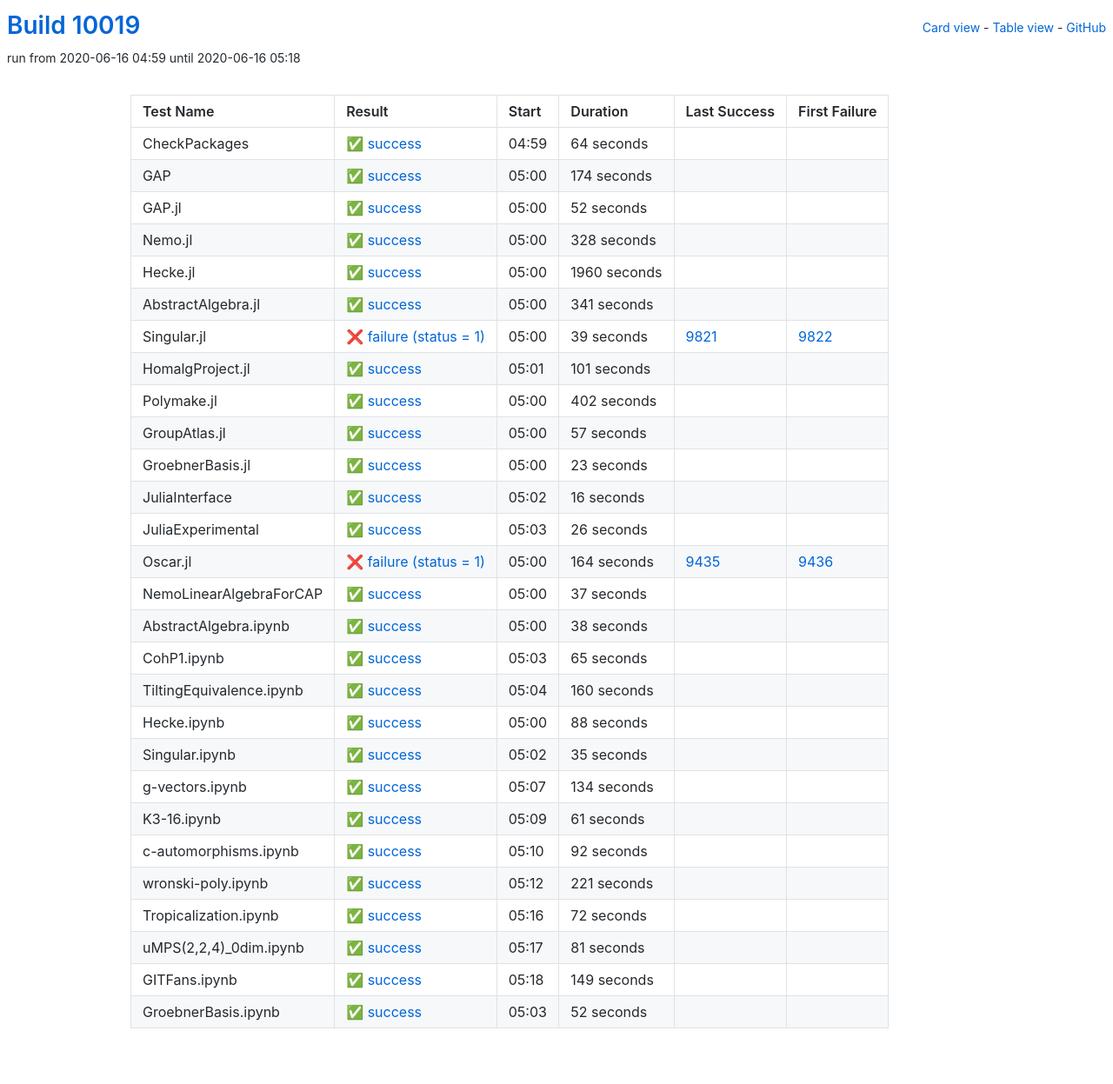
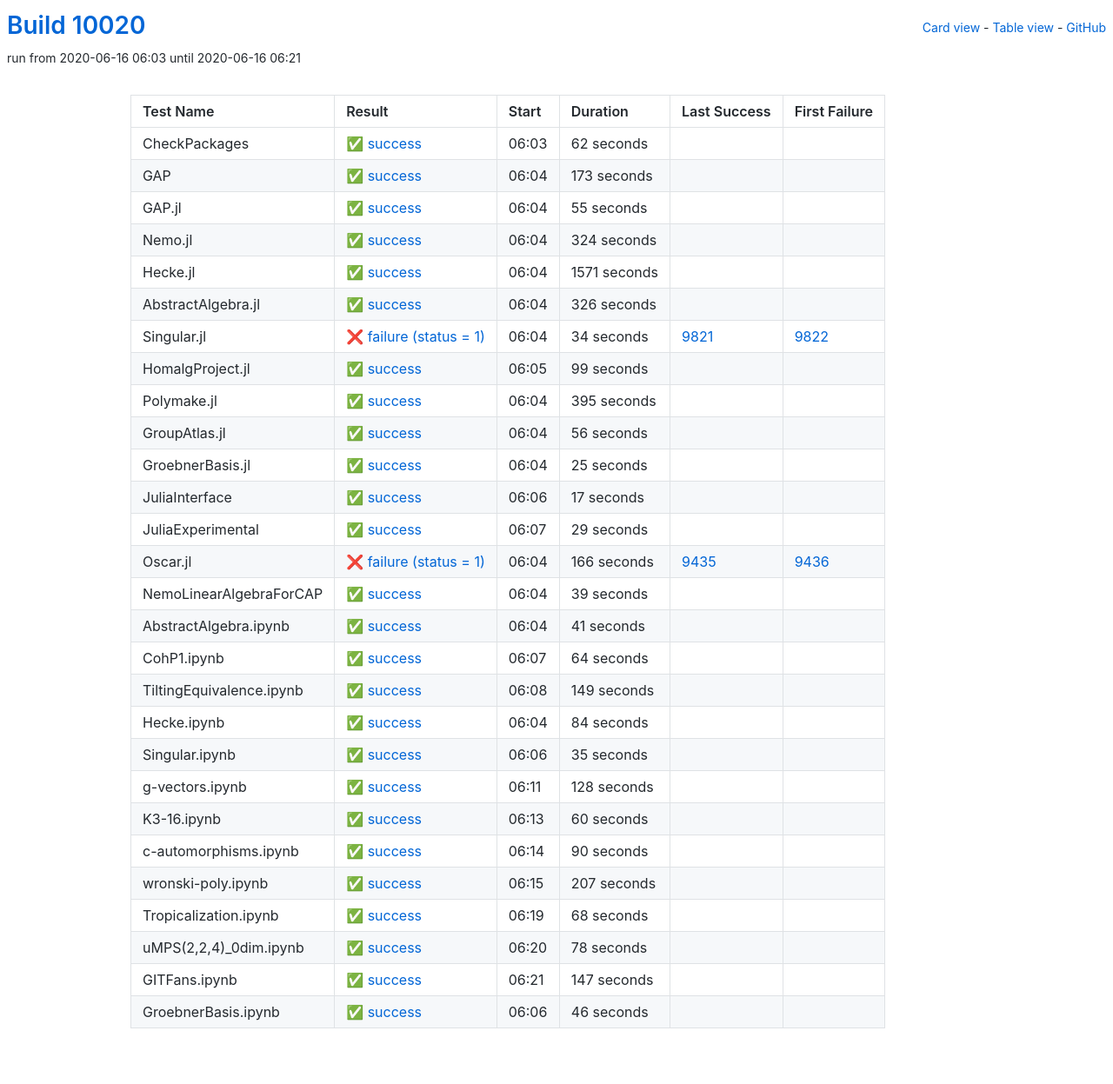
Before and after one commit to oscar-system/oscar-ci-status, a Jekyll site: the page built from table.html, in a window 1280 px wide. Shown: the whole page at 87% size. Built offline with Jekyll 4.4.1, drawn with Linux system fonts in a browser that asks for light colours.

Commit message:
Build #10020

```diff
--- a/_data/ci.yml
+++ b/_data/ci.yml
@@ -1,6 +1,6 @@
 ---
-build: 10019
-build_url: https://oscarci.mathematik.uni-kl.de/job/oscar/10019/
+build: 10020
+build_url: https://oscarci.mathematik.uni-kl.de/job/oscar/10020/
 job: oscar
 organization: oscar-system
 repo: oscar-ci-status
@@ -8,8 +8,200 @@
 tests:
 - name: CheckPackages
   id: checkpackages
-  log: https://oscarci.mathematik.uni-kl.de/job/oscar/10019/artifact/logs/build-10019/CheckPackages.log
-  start: 2020-06-16 04:59
+  log: https://oscarci.mathematik.uni-kl.de/job/oscar/10020/artifact/logs/build-10020/CheckPackages.log
+  start: 2020-06-16 06:03
+  success: true
+  exitcode: 0
+  status: success
+  duration: 62
+  last_success: false
+  last_success_url:
+  first_failure: false
+  first_failure_url:
+- name: GAP
+  id: gap
+  log: https://oscarci.mathematik.uni-kl.de/job/oscar/10020/artifact/logs/build-10020/GAP.log
+  start: 2020-06-16 06:04
+  success: true
+  exitcode: 0
+  status: success
+  duration: 173
+  last_success: false
+  last_success_url:
+  first_failure: false
+  first_failure_url:
+- name: GAP.jl
+  id: gap-jl
+  log: https://oscarci.mathematik.uni-kl.de/job/oscar/10020/artifact/logs/build-10020/GAP.jl.log
+  start: 2020-06-16 06:04
+  success: true
+  exitcode: 0
+  status: success
+  duration: 55
+  last_success: false
+  last_success_url:
+  first_failure: false
+  first_failure_url:
+- name: Nemo.jl
+  id: nemo-jl
+  log: https://oscarci.mathematik.uni-kl.de/job/oscar/10020/artifact/logs/build-10020/Nemo.jl.log
+  start: 2020-06-16 06:04
+  success: true
+  exitcode: 0
+  status: success
+  duration: 324
+  last_success: false
+  last_success_url:
+  first_failure: false
+  first_failure_url:
+- name: Hecke.jl
+  id: hecke-jl
+  log: https://oscarci.mathematik.uni-kl.de/job/oscar/10020/artifact/logs/build-10020/Hecke.jl.log
+  start: 2020-06-16 06:04
+  success: true
+  exitcode: 0
+  status: success
+  duration: 1571
+  last_success: false
+  last_success_url:
+  first_failure: false
+  first_failure_url:
+- name: AbstractAlgebra.jl
+  id: abstractalgebra-jl
+  log: https://oscarci.mathematik.uni-kl.de/job/oscar/10020/artifact/logs/build-10020/AbstractAlgebra.jl.log
+  start: 2020-06-16 06:04
+  success: true
+  exitcode: 0
+  status: success
+  duration: 326
+  last_success: false
+  last_success_url:
+  first_failure: false
+  first_failure_url:
+- name: Singular.jl
+  id: singular-jl
+  log: https://oscarci.mathematik.uni-kl.de/job/oscar/10020/artifact/logs/build-10020/Singular.jl.log
+  start: 2020-06-16 06:04
+  success: false
+  exitcode: 1
+  status: failure
+  duration: 34
+  last_success: 9821
+  last_success_url: https://oscarci.mathematik.uni-kl.de/job/oscar/9821/
+  first_failure: 9822
+  first_failure_url: https://oscarci.mathematik.uni-kl.de/job/oscar/9822/
+- name: HomalgProject.jl
+  id: homalgproject-jl
+  log: https://oscarci.mathematik.uni-kl.de/job/oscar/10020/artifact/logs/build-10020/HomalgProject.jl.log
+  start: 2020-06-16 06:05
+  success: true
+  exitcode: 0
+  status: success
+  duration: 99
+  last_success: false
+  last_success_url:
+  first_failure: false
+  first_failure_url:
+- name: Polymake.jl
+  id: polymake-jl
+  log: https://oscarci.mathematik.uni-kl.de/job/oscar/10020/artifact/logs/build-10020/Polymake.jl.log
+  start: 2020-06-16 06:04
+  success: true
+  exitcode: 0
+  status: success
+  duration: 395
+  last_success: false
+  last_success_url:
+  first_failure: false
+  first_failure_url:
+- name: GroupAtlas.jl
+  id: groupatlas-jl
+  log: https://oscarci.mathematik.uni-kl.de/job/oscar/10020/artifact/logs/build-10020/GroupAtlas.jl.log
+  start: 2020-06-16 06:04
+  success: true
+  exitcode: 0
+  status: success
+  duration: 56
+  last_success: false
+  last_success_url:
+  first_failure: false
+  first_failure_url:
+- name: GroebnerBasis.jl
+  id: groebnerbasis-jl
+  log: https://oscarci.mathematik.uni-kl.de/job/oscar/10020/artifact/logs/build-10020/GroebnerBasis.jl.log
+  start: 2020-06-16 06:04
+  success: true
+  exitcode: 0
+  status: success
+  duration: 25
+  last_success: false
+  last_success_url:
+  first_failure: false
+  first_failure_url:
+- name: JuliaInterface
+  id: juliainterface
+  log: https://oscarci.mathematik.uni-kl.de/job/oscar/10020/artifact/logs/build-10020/JuliaInterface.log
+  start: 2020-06-16 06:06
+  success: true
+  exitcode: 0
+  status: success
+  duration: 17
+  last_success: false
+  last_success_url:
+  first_failure: false
+  first_failure_url:
+- name: JuliaExperimental
+  id: juliaexperimental
+  log: https://oscarci.mathematik.uni-kl.de/job/oscar/10020/artifact/logs/build-10020/JuliaExperimental.log
+  start: 2020-06-16 06:07
+  success: true
+  exitcode: 0
+  status: success
+  duration: 29
+  last_success: false
+  last_success_url:
+  first_failure: false
+  first_failure_url:
+- name: Oscar.jl
+  id: oscar-jl
+  log: https://oscarci.mathematik.uni-kl.de/job/oscar/10020/artifact/logs/build-10020/Oscar.jl.log
+  start: 2020-06-16 06:04
+  success: false
+  exitcode: 1
+  status: failure
+  duration: 166
+  last_success: 9435
+  last_success_url: https://oscarci.mathematik.uni-kl.de/job/oscar/9435/
+  first_failure: 9436
+  first_failure_url: https://oscarci.mathematik.uni-kl.de/job/oscar/9436/
+- name: NemoLinearAlgebraForCAP
+  id: nemolinearalgebraforcap
+  log: https://oscarci.mathematik.uni-kl.de/job/oscar/10020/artifact/logs/build-10020/NemoLinearAlgebraForCAP.log
+  start: 2020-06-16 06:04
+  success: true
+  exitcode: 0
+  status: success
+  duration: 39
+  last_success: false
+  last_success_url:
+  first_failure: false
+  first_failure_url:
+- name: AbstractAlgebra.ipynb
+  id: abstractalgebra-ipynb
+  log: https://oscarci.mathematik.uni-kl.de/job/oscar/10020/artifact/logs/build-10020/AbstractAlgebra.ipynb.log
+  start: 2020-06-16 06:04
+  success: true
+  exitcode: 0
+  status: success
+  duration: 41
+  last_success: false
+  last_success_url:
+  first_failure: false
+  first_failure_url:
+- name: CohP1.ipynb
+  id: cohp1-ipynb
+  log: https://oscarci.mathematik.uni-kl.de/job/oscar/10020/artifact/logs/build-10020/CohP1.ipynb.log
+  start: 2020-06-16 06:07
   success: true
   exitcode: 0
   status: success
@@ -18,226 +210,34 @@
   last_success_url:
   first_failure: false
   first_failure_url:
-- name: GAP
-  id: gap
-  log: https://oscarci.mathematik.uni-kl.de/job/oscar/10019/artifact/logs/build-10019/GAP.log
-  start: 2020-06-16 05:00
+- name: TiltingEquivalence.ipynb
+  id: tiltingequivalence-ipynb
+  log: https://oscarci.mathematik.uni-kl.de/job/oscar/10020/artifact/logs/build-10020/TiltingEquivalence.ipynb.log
+  start: 2020-06-16 06:08
   success: true
   exitcode: 0
   status: success
-  duration: 174
-  last_success: false
-  last_success_url:
-  first_failure: false
-  first_failure_url:
-- name: GAP.jl
-  id: gap-jl
-  log: https://oscarci.mathematik.uni-kl.de/job/oscar/10019/artifact/logs/build-10019/GAP.jl.log
-  start: 2020-06-16 05:00
-  success: true
-  exitcode: 0
-  status: success
-  duration: 52
-  last_success: false
-  last_success_url:
-  first_failure: false
-  first_failure_url:
-- name: Nemo.jl
-  id: nemo-jl
-  log: https://oscarci.mathematik.uni-kl.de/job/oscar/10019/artifact/logs/build-10019/Nemo.jl.log
-  start: 2020-06-16 05:00
-  success: true
-  exitcode: 0
-  status: success
-  duration: 328
-  last_success: false
-  last_success_url:
-  first_failure: false
-  first_failure_url:
-- name: Hecke.jl
-  id: hecke-jl
-  log: https://oscarci.mathematik.uni-kl.de/job/oscar/10019/artifact/logs/build-10019/Hecke.jl.log
-  start: 2020-06-16 05:00
-  success: true
-  exitcode: 0
-  status: success
-  duration: 1960
-  last_success: false
-  last_success_url:
-  first_failure: false
-  first_failure_url:
-- name: AbstractAlgebra.jl
-  id: abstractalgebra-jl
-  log: https://oscarci.mathematik.uni-kl.de/job/oscar/10019/artifact/logs/build-10019/AbstractAlgebra.jl.log
-  start: 2020-06-16 05:00
-  success: true
-  exitcode: 0
-  status: success
-  duration: 341
-  last_success: false
-  last_success_url:
-  first_failure: false
-  first_failure_url:
-- name: Singular.jl
-  id: singular-jl
-  log: https://oscarci.mathematik.uni-kl.de/job/oscar/10019/artifact/logs/build-10019/Singular.jl.log
-  start: 2020-06-16 05:00
-  success: false
-  exitcode: 1
-  status: failure
-  duration: 39
-  last_success: 9821
-  last_success_url: https://oscarci.mathematik.uni-kl.de/job/oscar/9821/
-  first_failure: 9822
-  first_failure_url: https://oscarci.mathematik.uni-kl.de/job/oscar/9822/
-- name: HomalgProject.jl
-  id: homalgproject-jl
-  log: https://oscarci.mathematik.uni-kl.de/job/oscar/10019/artifact/logs/build-10019/HomalgProject.jl.log
-  start: 2020-06-16 05:01
-  success: true
-  exitcode: 0
-  status: success
-  duration: 101
-  last_success: false
-  last_success_url:
-  first_failure: false
-  first_failure_url:
-- name: Polymake.jl
-  id: polymake-jl
-  log: https://oscarci.mathematik.uni-kl.de/job/oscar/10019/artifact/logs/build-10019/Polymake.jl.log
-  start: 2020-06-16 05:00
-  success: true
-  exitcode: 0
-  status: success
-  duration: 402
-  last_success: false
-  last_success_url:
-  first_failure: false
-  first_failure_url:
-- name: GroupAtlas.jl
-  id: groupatlas-jl
-  log: https://oscarci.mathematik.uni-kl.de/job/oscar/10019/artifact/logs/build-10019/GroupAtlas.jl.log
-  start: 2020-06-16 05:00
-  success: true
-  exitcode: 0
-  status: success
-  duration: 57
-  last_success: false
-  last_success_url:
-  first_failure: false
-  first_failure_url:
-- name: GroebnerBasis.jl
-  id: groebnerbasis-jl
-  log: https://oscarci.mathematik.uni-kl.de/job/oscar/10019/artifact/logs/build-10019/GroebnerBasis.jl.log
-  start: 2020-06-16 05:00
-  success: true
-  exitcode: 0
-  status: success
-  duration: 23
-  last_success: false
-  last_success_url:
-  first_failure: false
-  first_failure_url:
-- name: JuliaInterface
-  id: juliainterface
-  log: https://oscarci.mathematik.uni-kl.de/job/oscar/10019/artifact/logs/build-10019/JuliaInterface.log
-  start: 2020-06-16 05:02
-  success: true
-  exitcode: 0
-  status: success
-  duration: 16
-  last_success: false
-  last_success_url:
-  first_failure: false
-  first_failure_url:
-- name: JuliaExperimental
-  id: juliaexperimental
-  log: https://oscarci.mathematik.uni-kl.de/job/oscar/10019/artifact/logs/build-10019/JuliaExperimental.log
-  start: 2020-06-16 05:03
-  success: true
-  exitcode: 0
-  status: success
-  duration: 26
-  last_success: false
-  last_success_url:
-  first_failure: false
-  first_failure_url:
-- name: Oscar.jl
-  id: oscar-jl
-  log: https://oscarci.mathematik.uni-kl.de/job/oscar/10019/artifact/logs/build-10019/Oscar.jl.log
-  start: 2020-06-16 05:00
-  success: false
-  exitcode: 1
-  status: failure
-  duration: 164
-  last_success: 9435
-  last_success_url: https://oscarci.mathematik.uni-kl.de/job/oscar/9435/
-  first_failure: 9436
-  first_failure_url: https://oscarci.mathematik.uni-kl.de/job/oscar/9436/
-- name: NemoLinearAlgebraForCAP
-  id: nemolinearalgebraforcap
-  log: https://oscarci.mathematik.uni-kl.de/job/oscar/10019/artifact/logs/build-10019/NemoLinearAlgebraForCAP.log
-  start: 2020-06-16 05:00
-  success: true
-  exitcode: 0
-  status: success
-  duration: 37
-  last_success: false
-  last_success_url:
-  first_failure: false
-  first_failure_url:
-- name: AbstractAlgebra.ipynb
-  id: abstractalgebra-ipynb
-  log: https://oscarci.mathematik.uni-kl.de/job/oscar/10019/artifact/logs/build-10019/AbstractAlgebra.ipynb.log
-  start: 2020-06-16 05:00
-  success: true
-  exitcode: 0
-  status: success
-  duration: 38
-  last_success: false
-  last_success_url:
-  first_failure: false
-  first_failure_url:
-- name: CohP1.ipynb
-  id: cohp1-ipynb
-  log: https://oscarci.mathematik.uni-kl.de/job/oscar/10019/artifact/logs/build-10019/CohP1.ipynb.log
-  start: 2020-06-16 05:03
-  success: true
-  exitcode: 0
-  status: success
-  duration: 65
-  last_success: false
-  last_success_url:
-  first_failure: false
-  first_failure_url:
-- name: TiltingEquivalence.ipynb
-  id: tiltingequivalence-ipynb
-  log: https://oscarci.mathematik.uni-kl.de/job/oscar/10019/artifact/logs/build-10019/TiltingEquivalence.ipynb.log
-  start: 2020-06-16 05:04
-  success: true
-  exitcode: 0
-  status: success
-  duration: 160
+  duration: 149
   last_success: false
   last_success_url:
   first_failure: false
   first_failure_url:
 - name: Hecke.ipynb
   id: hecke-ipynb
-  log: https://oscarci.mathematik.uni-kl.de/job/oscar/10019/artifact/logs/build-10019/Hecke.ipynb.log
-  start: 2020-06-16 05:00
+  log: https://oscarci.mathematik.uni-kl.de/job/oscar/10020/artifact/logs/build-10020/Hecke.ipynb.log
+  start: 2020-06-16 06:04
   success: true
   exitcode: 0
   status: success
-  duration: 88
+  duration: 84
   last_success: false
   last_success_url:
   first_failure: false
   first_failure_url:
 - name: Singular.ipynb
   id: singular-ipynb
-  log: https://oscarci.mathematik.uni-kl.de/job/oscar/10019/artifact/logs/build-10019/Singular.ipynb.log
-  start: 2020-06-16 05:02
+  log: https://oscarci.mathematik.uni-kl.de/job/oscar/10020/artifact/logs/build-10020/Singular.ipynb.log
+  start: 2020-06-16 06:06
   success: true
   exitcode: 0
   status: success
@@ -248,96 +248,96 @@
   first_failure_url:
 - name: g-vectors.ipynb
   id: g-vectors-ipynb
-  log: https://oscarci.mathematik.uni-kl.de/job/oscar/10019/artifact/logs/build-10019/g-vectors.ipynb.log
-  start: 2020-06-16 05:07
+  log: https://oscarci.mathematik.uni-kl.de/job/oscar/10020/artifact/logs/build-10020/g-vectors.ipynb.log
+  start: 2020-06-16 06:11
   success: true
   exitcode: 0
   status: success
-  duration: 134
+  duration: 128
   last_success: false
   last_success_url:
   first_failure: false
   first_failure_url:
 - name: K3-16.ipynb
   id: k3-16-ipynb
-  log: https://oscarci.mathematik.uni-kl.de/job/oscar/10019/artifact/logs/build-10019/K3-16.ipynb.log
-  start: 2020-06-16 05:09
+  log: https://oscarci.mathematik.uni-kl.de/job/oscar/10020/artifact/logs/build-10020/K3-16.ipynb.log
+  start: 2020-06-16 06:13
   success: true
   exitcode: 0
   status: success
-  duration: 61
+  duration: 60
   last_success: false
   last_success_url:
   first_failure: false
   first_failure_url:
 - name: c-automorphisms.ipynb
   id: c-automorphisms-ipynb
-  log: https://oscarci.mathematik.uni-kl.de/job/oscar/10019/artifact/logs/build-10019/c-automorphisms.ipynb.log
-  start: 2020-06-16 05:10
+  log: https://oscarci.mathematik.uni-kl.de/job/oscar/10020/artifact/logs/build-10020/c-automorphisms.ipynb.log
+  start: 2020-06-16 06:14
   success: true
   exitcode: 0
   status: success
-  duration: 92
+  duration: 90
   last_success: false
   last_success_url:
   first_failure: false
   first_failure_url:
 - name: wronski-poly.ipynb
   id: wronski-poly-ipynb
-  log: https://oscarci.mathematik.uni-kl.de/job/oscar/10019/artifact/logs/build-10019/wronski-poly.ipynb.log
-  start: 2020-06-16 05:12
+  log: https://oscarci.mathematik.uni-kl.de/job/oscar/10020/artifact/logs/build-10020/wronski-poly.ipynb.log
+  start: 2020-06-16 06:15
   success: true
   exitcode: 0
   status: success
-  duration: 221
+  duration: 207
   last_success: false
   last_success_url:
   first_failure: false
   first_failure_url:
 - name: Tropicalization.ipynb
   id: tropicalization-ipynb
-  log: https://oscarci.mathematik.uni-kl.de/job/oscar/10019/artifact/logs/build-10019/Tropicalization.ipynb.log
-  start: 2020-06-16 05:16
+  log: https://oscarci.mathematik.uni-kl.de/job/oscar/10020/artifact/logs/build-10020/Tropicalization.ipynb.log
+  start: 2020-06-16 06:19
   success: true
   exitcode: 0
   status: success
-  duration: 72
+  duration: 68
   last_success: false
   last_success_url:
   first_failure: false
   first_failure_url:
 - name: uMPS(2,2,4)_0dim.ipynb
   id: umps-2-2-4-0dim-ipynb
-  log: https://oscarci.mathematik.uni-kl.de/job/oscar/10019/artifact/logs/build-10019/uMPS-2-2-4-_0dim.ipynb.log
-  start: 2020-06-16 05:17
+  log: https://oscarci.mathematik.uni-kl.de/job/oscar/10020/artifact/logs/build-10020/uMPS-2-2-4-_0dim.ipynb.log
+  start: 2020-06-16 06:20
   success: true
   exitcode: 0
   status: success
-  duration: 81
+  duration: 78
   last_success: false
   last_success_url:
   first_failure: false
   first_failure_url:
 - name: GITFans.ipynb
   id: gitfans-ipynb
-  log: https://oscarci.mathematik.uni-kl.de/job/oscar/10019/artifact/logs/build-10019/GITFans.ipynb.log
-  start: 2020-06-16 05:18
+  log: https://oscarci.mathematik.uni-kl.de/job/oscar/10020/artifact/logs/build-10020/GITFans.ipynb.log
+  start: 2020-06-16 06:21
   success: true
   exitcode: 0
   status: success
-  duration: 149
+  duration: 147
   last_success: false
   last_success_url:
   first_failure: false
   first_failure_url:
 - name: GroebnerBasis.ipynb
   id: groebnerbasis-ipynb
-  log: https://oscarci.mathematik.uni-kl.de/job/oscar/10019/artifact/logs/build-10019/GroebnerBasis.ipynb.log
-  start: 2020-06-16 05:03
+  log: https://oscarci.mathematik.uni-kl.de/job/oscar/10020/artifact/logs/build-10020/GroebnerBasis.ipynb.log
+  start: 2020-06-16 06:06
   success: true
   exitcode: 0
   status: success
-  duration: 52
+  duration: 46
   last_success: false
   last_success_url:
   first_failure: false
```
Also changed, not shown: README.md.
